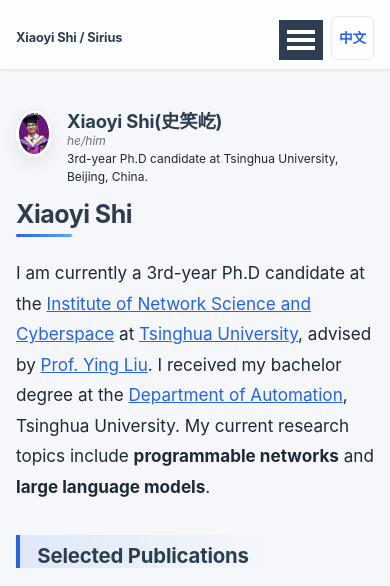
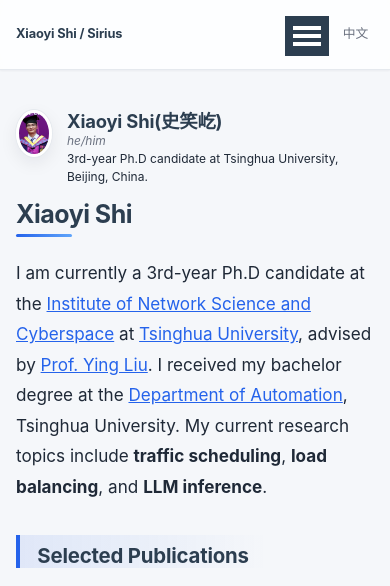
Before and after one commit to Sirius-sxy/Sirius-sxy.github.io, a Jekyll site: the page built from _pages/about.md, in a window 390 px wide. Shown: the top 586 px of the page. Built offline with Jekyll 4.4.1, drawn with Linux system fonts in a browser that asks for light colours.

Commit message:
Tone down language switcher and update research topics

```diff
--- a/_data/languages.yml
+++ b/_data/languages.yml
@@ -36,7 +36,7 @@ en-US:
 zh-CN:
   home: /zh/
   site_title: 史笑屹 / Sirius
-  description: 清华大学网络科学与网络空间研究院博士三年级学生，研究方向为可编程网络与大语言模型。
+  description: 清华大学网络科学与网络空间研究院博士三年级学生，研究方向为流量调度、负载均衡与大模型推理。
   author_name: 史笑屹
   author_bio: 清华大学博士三年级学生
   author_location: 中国北京
--- a/_pages/about.md
+++ b/_pages/about.md
@@ -9,6 +9,6 @@ redirect_from:
   - /about.html
 ---
 
-I am currently a 3rd-year Ph.D candidate at the [Institute of Network Science and Cyberspace](https://www.insc.tsinghua.edu.cn/) at [Tsinghua University](https://www.tsinghua.edu.cn/), advised by [Prof. Ying Liu](https://www.insc.tsinghua.edu.cn/info/1157/2456.htm). I received my bachelor degree at the [Department of Automation](https://www.au.tsinghua.edu.cn/), Tsinghua University. My current research topics include **programmable networks** and **large language models**.
+I am currently a 3rd-year Ph.D candidate at the [Institute of Network Science and Cyberspace](https://www.insc.tsinghua.edu.cn/) at [Tsinghua University](https://www.tsinghua.edu.cn/), advised by [Prof. Ying Liu](https://www.insc.tsinghua.edu.cn/info/1157/2456.htm). I received my bachelor degree at the [Department of Automation](https://www.au.tsinghua.edu.cn/), Tsinghua University. My current research topics include **traffic scheduling**, **load balancing**, and **LLM inference**.
 
 {% include featured-publications.html %}
--- a/assets/css/main.scss
+++ b/assets/css/main.scss
@@ -193,17 +193,24 @@ h1, h2, h3, h4, h5, h6 { letter-spacing: -0.01em; }
   display: inline-flex;
   align-items: center;
   justify-content: center;
-  min-height: 44px;
-  padding: 0 0.65em;
-  border: 1px solid var(--c-border);
+  padding: 0.3em 0.55em;
+  border: none;
   border-radius: var(--radius-sm);
-  color: var(--c-accent);
-  font-size: 0.85em;
-  font-weight: 600;
+  background: transparent;
+  color: var(--c-muted);
+  font-size: 0.82em;
+  font-weight: 400;
+  line-height: 1.25;
+  white-space: nowrap;
+  transition: var(--transition);
+
+  &:visited {
+    color: var(--c-muted);
+  }
 
   &:hover, &:focus-visible {
-    background: var(--c-accent-l);
-    border-color: var(--c-accent);
+    color: var(--c-primary);
+    background: var(--c-soft);
   }
 }
 
@@ -215,7 +222,10 @@ html[lang="zh-CN"] body {
   .masthead__menu { gap: 0.5rem; }
   .masthead__menu-item--lg { padding-right: 0.5em; }
   .greedy-nav .visible-links li:first-child a { font-size: 0.8em; }
-  .language-switch { padding: 0 0.5em; }
+  .language-switch {
+    padding: 0.35em 0.45em;
+    font-size: 0.8em;
+  }
 }
 
 /* ----- Sidebar — author profile ------------------------------------------- */
--- a/scripts/check_site_languages.py
+++ b/scripts/check_site_languages.py
@@ -77,8 +77,9 @@ class SiteLanguagesTest(unittest.TestCase):
             self.assertEqual(en_entries, zh_entries, route)
         home = self.read_page("/zh/")
         self.assertTrue(home.has_text("代表性论文"))
-        self.assertTrue(home.has_text("可编程网络"))
-        self.assertTrue(home.has_text("大语言模型"))
+        self.assertTrue(home.has_text("流量调度"))
+        self.assertTrue(home.has_text("负载均衡"))
+        self.assertTrue(home.has_text("大模型推理"))
         publications = self.read_page("/zh/publications/")
         for text in ("著作", "期刊论文", "会议论文", "下载 PDF", "引用", "发表于"):
             self.assertTrue(publications.has_text(text), text)
```
Also changed, not shown: _pages/zh/about.md (+1 -1 lines).
